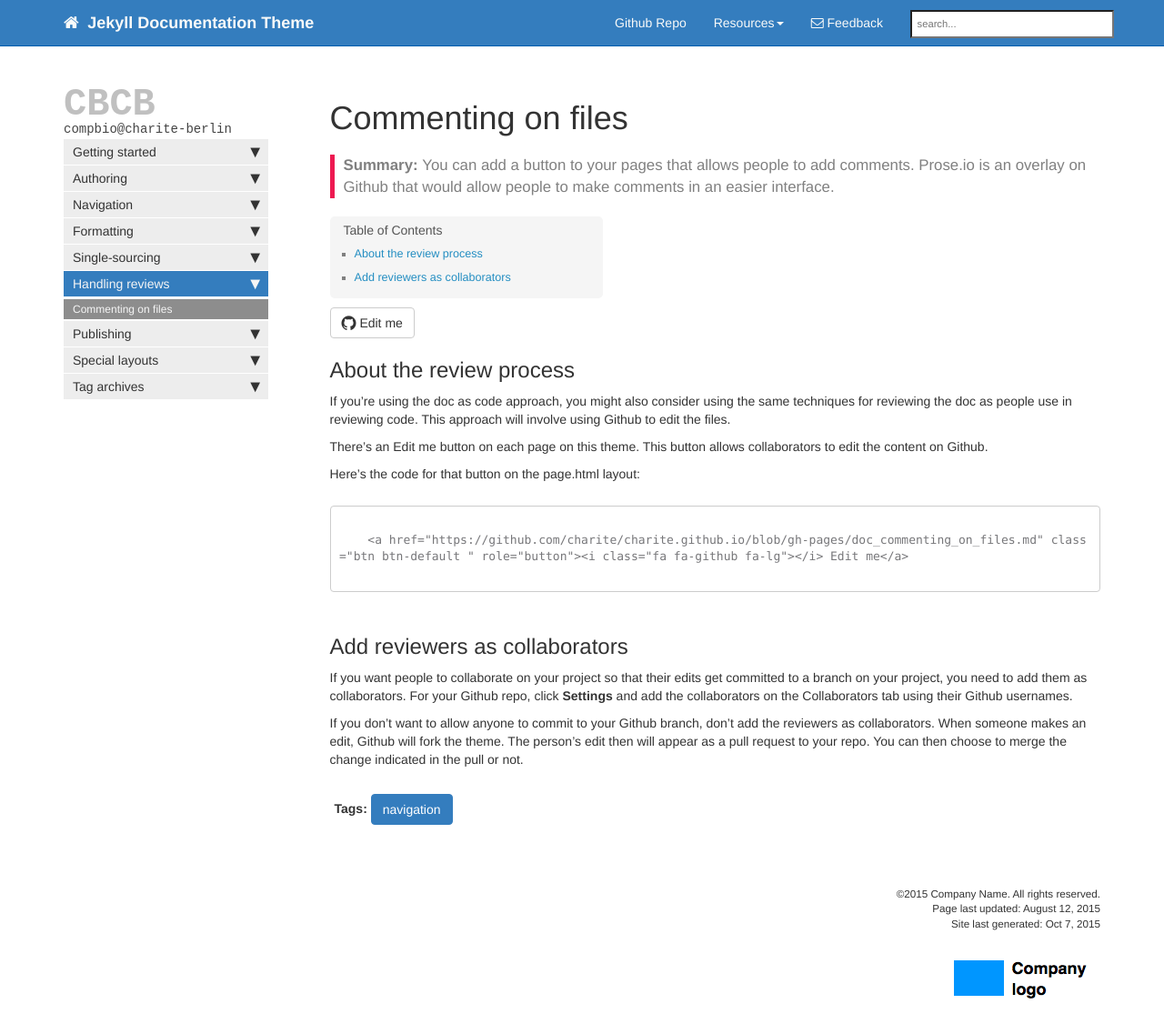
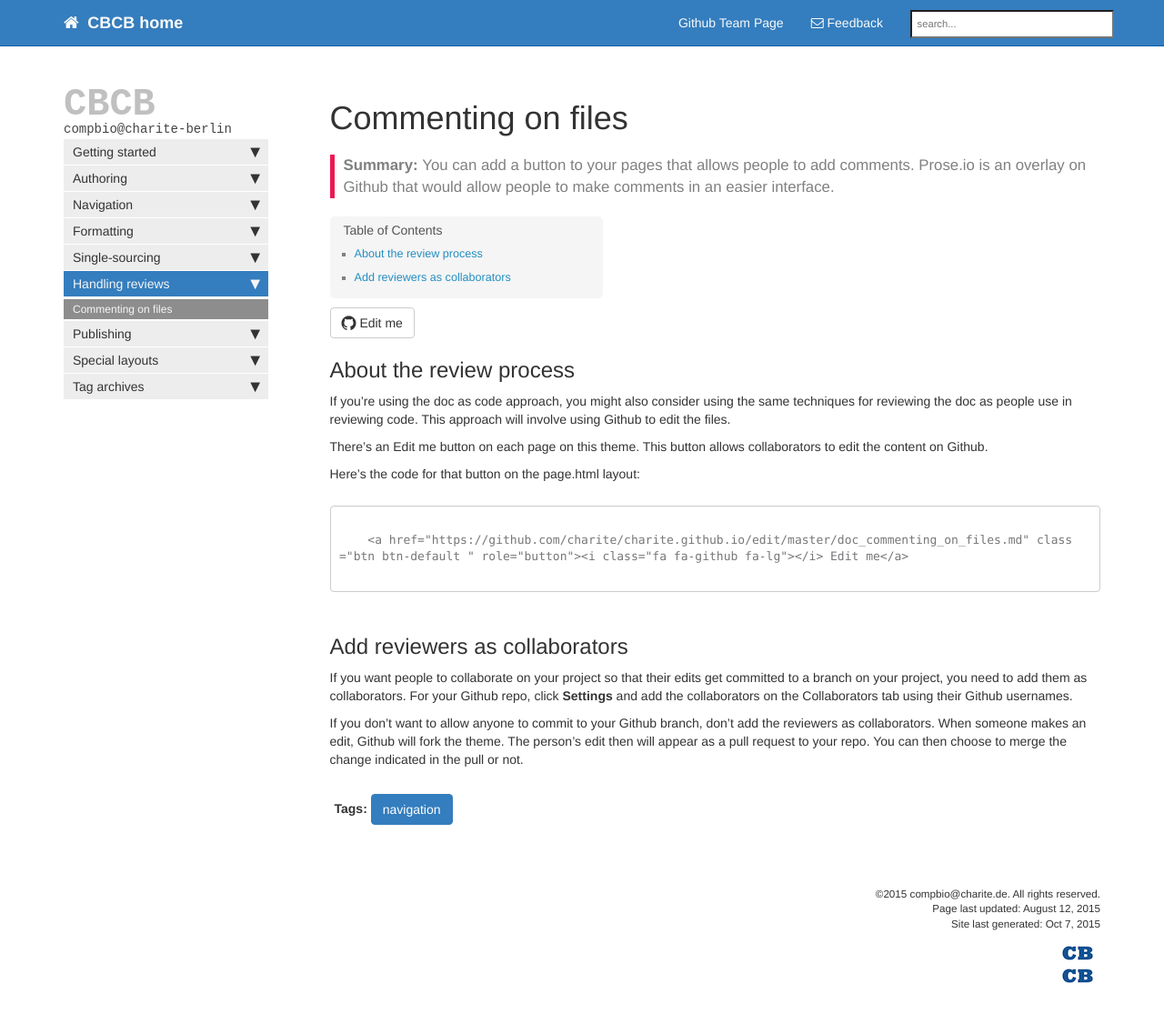
Before and after one commit to charite/charite.github.io, a Jekyll site: the page built from doc_commenting_on_files.md, in a window 1280 px wide and 1174 px high. Shown: the top 1137 px of the window at 91% size. Built offline with Jekyll 4.4.1, drawn with Linux system fonts in a browser that asks for light colours; nearby versions of some CDN libraries; library files that are not in the unit come from our copies; Markdown is read by kramdown in place of the engine named in the settings; comment, search, counter and statistics services are not loaded; part of the change alters nothing that is shown.

Commit message:
start modifying

```diff
--- a/_config.yml
+++ b/_config.yml
@@ -6,11 +6,11 @@ product: all
 platform: all
 version: all
 destination: ../doc_designers
-topnav_title: Jekyll Documentation Theme
-homepage_title: Jekyll Documentation Theme &mdash; Designers
-site_title: Jekyll Documentation Theme &mdash; Designers
+topnav_title: CBCB home
+homepage_title: Computational Biology @ Charité Berlin
+site_title: Computational Biology @ Charité Berlin
 google_analytics: UA-62837903-3
-github_editme_path: charite/charite.github.io/blob/gh-pages
+github_editme_path: charite/charite.github.io/edit/master
 
 #github_editme_path: tomjohnson1492/documentation-theme-jekyll/blob/gh-pages
 # don't use a slash before or after the above path. here's how this url gets written out in page.html: https://github.com/{{site.github_editme_path}}{{page.url | replace: '.html', '.md'}}
--- a/_data/strings.yml
+++ b/_data/strings.yml
@@ -3,4 +3,4 @@
 # placed here for translation purposes
 search_placeholder_text: search...
 search_no_results_text: No results found.
-copyright_line: "&copy;2015 Company Name. All rights reserved."
+copyright_line: "&copy;2015 compbio@charite.de. All rights reserved."
--- a/_data/topnav_doc.yml
+++ b/_data/topnav_doc.yml
@@ -3,44 +3,44 @@
 topnav:
 - title: Topnav
   subcategories:
-    - title: Github Repo
-      external_url: https://github.com/tomjohnson1492/documentation-theme-jekyll
+    - title: Github Team Page
+      external_url: https://github.com/charite
       audience: writers, designers
       platform: all
       product: all
       version: all
 
 #Topnav dropdowns
-topnav_dropdowns:
-- title: Topnav dropdowns
-  subcategories:
-    - title: Resources
-      audience: writers, designers
-      platform: all
-      product: all
-      version: all
-      items:
-        - title: About this theme
-          url: /doc_about.html
-          audience: writers, designers
-          platform: all
-          product: all
-          version: all
-        - title: Support
-          url: /doc_support.html
-          audience: writers, designers
-          platform: all
-          product: all
-          version: all
-        - title: Troubleshooting
-          external_url: ../somedirectory/doc_troubleshooting.html
-          audience: writers, designers
-          platform: all
-          product: all
-          version: all
-        - title: Jekyll Talk
-          external_url: https://talk.jekyllrb.com
-          audience: writers, designers
-          platform: all
-          product: all
-          version: all
+#topnav_dropdowns:
+#- title: Topnav dropdowns
+#  subcategories:
+#    - title: Resources
+#      audience: writers, designers
+#      platform: all
+#      product: all
+#      version: all
+#      items:
+#        - title: About this theme
+#          url: /doc_about.html
+#          audience: writers, designers
+#          platform: all
+#          product: all
+#          version: all
+#        - title: Support
+#          url: /doc_support.html
+#          audience: writers, designers
+#          platform: all
+#          product: all
+#          version: all
+#        - title: Troubleshooting
+#          external_url: ../somedirectory/doc_troubleshooting.html
+#          audience: writers, designers
+#          platform: all
+#          product: all
+#          version: all
+#        - title: Jekyll Talk
+#          external_url: https://talk.jekyllrb.com
+#          audience: writers, designers
+#          platform: all
+#          product: all
+#          version: all
```
Also changed, not shown: favicon.ico (deleted), images/company_logo.png, images/company_logo_big.png.
